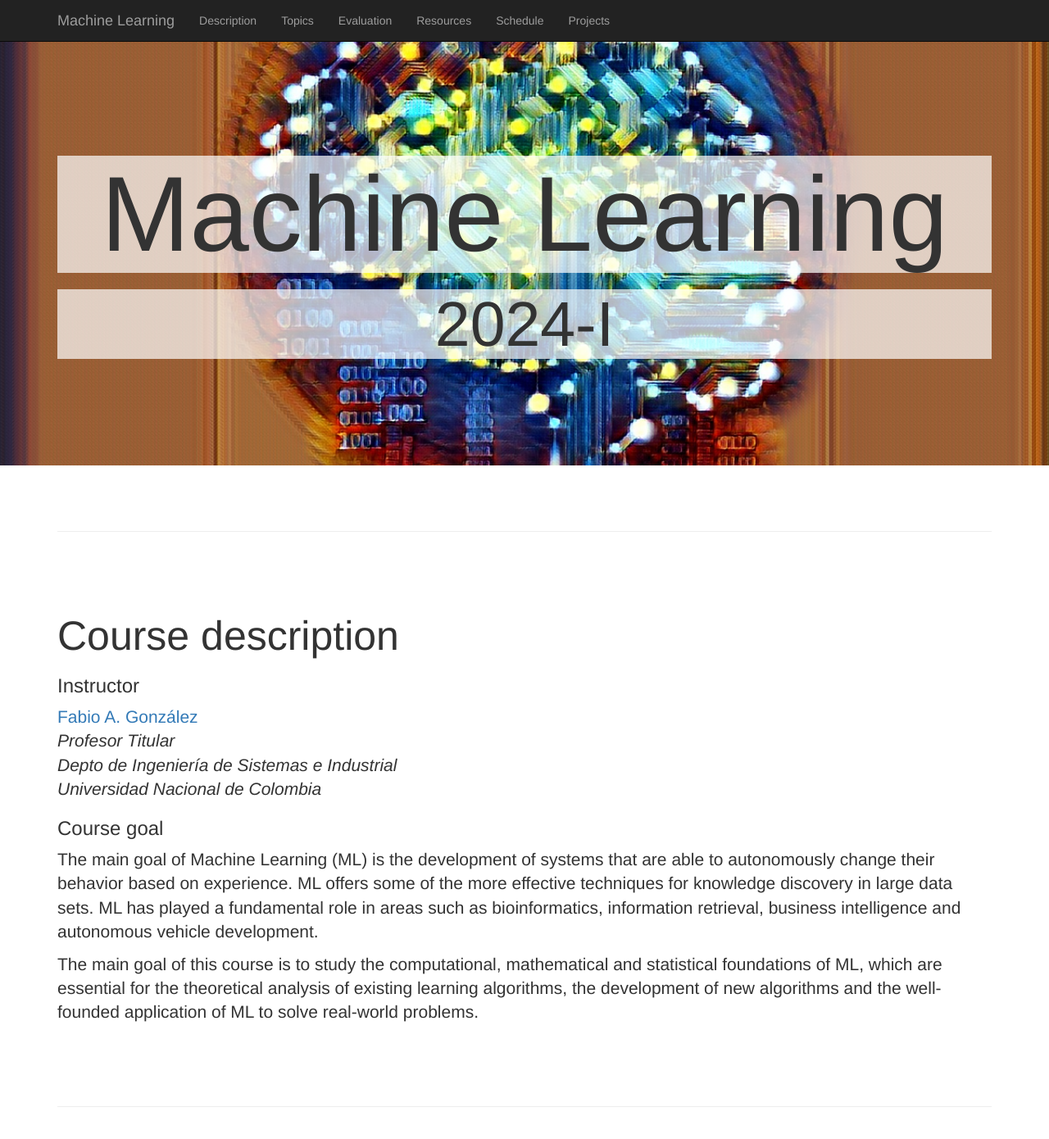
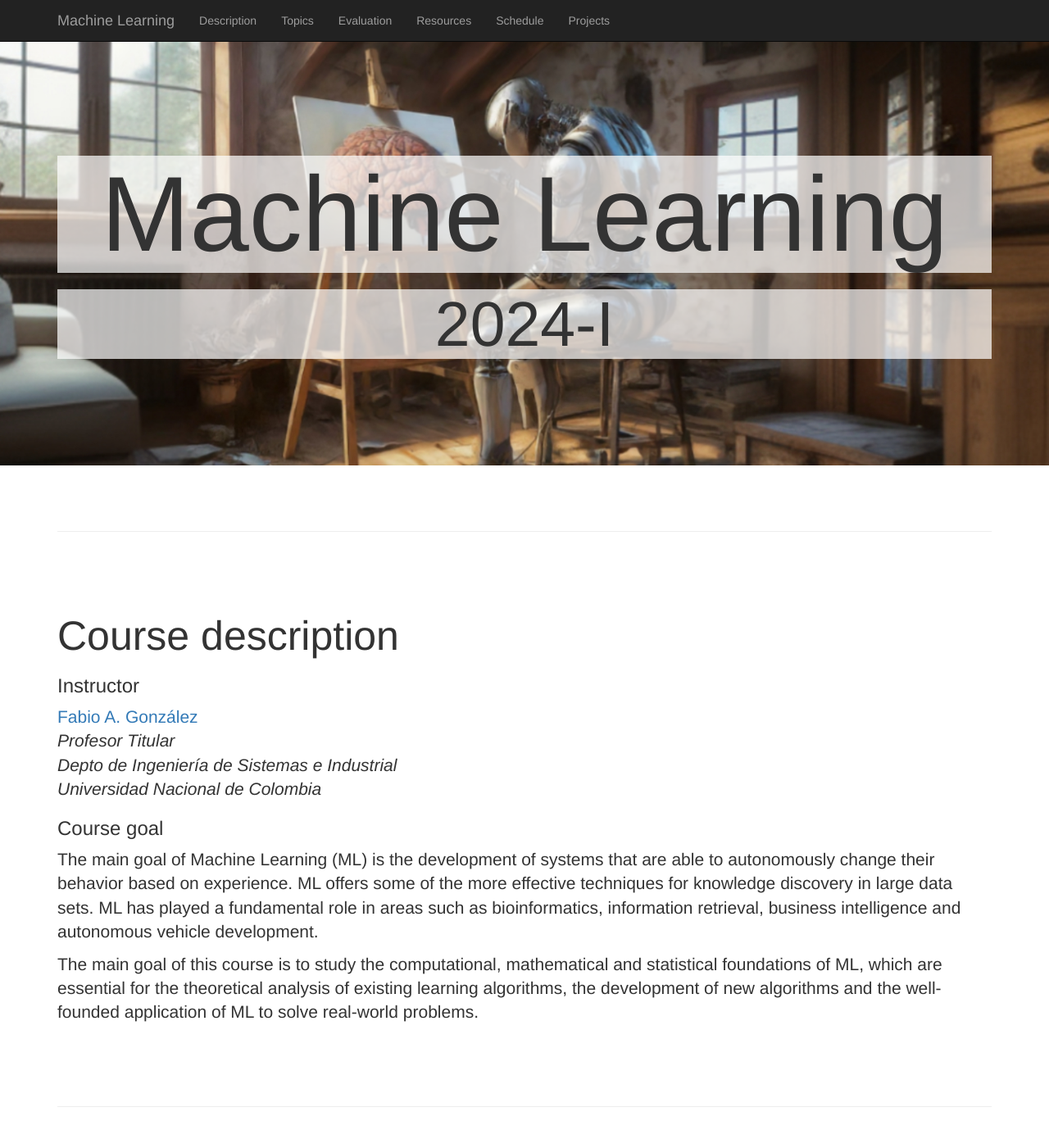
Before and after one commit to fagonzalezo/ml-2024-1, a Jekyll site: the page built from index.html, in a window 1280 px wide and 1400 px high. Shown: the top 1390 px of the window at 82% size. Built offline with Jekyll 4.4.1, drawn with Linux system fonts in a browser that asks for light colours.

Commit message:
Change background image

```diff
--- a/assets/_sass/_header.scss
+++ b/assets/_sass/_header.scss
@@ -2,7 +2,7 @@
   display: block;
   width: 100%;
   text-align: center;
-  background: url('brain-style-transfer.jpg') no-repeat center center scroll;
+  background: url('robot-brain.jpg') no-repeat center center scroll;
   -webkit-background-size: cover;
   -moz-background-size: cover;
   background-size: cover;
```
Also changed, not shown: assets/robot-brain.jpg (added).
